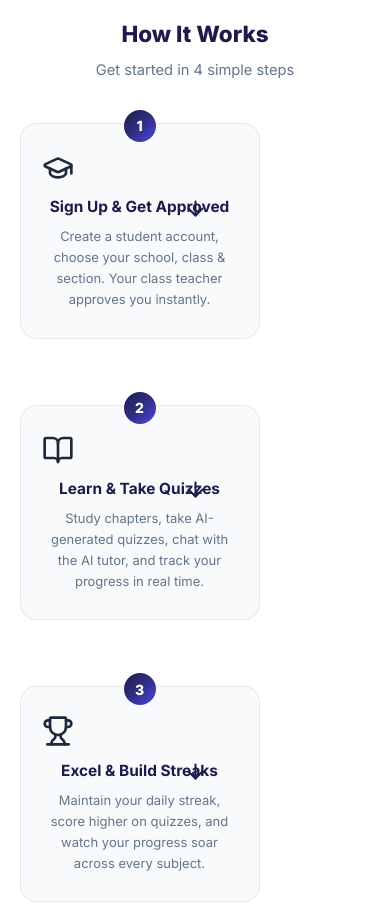
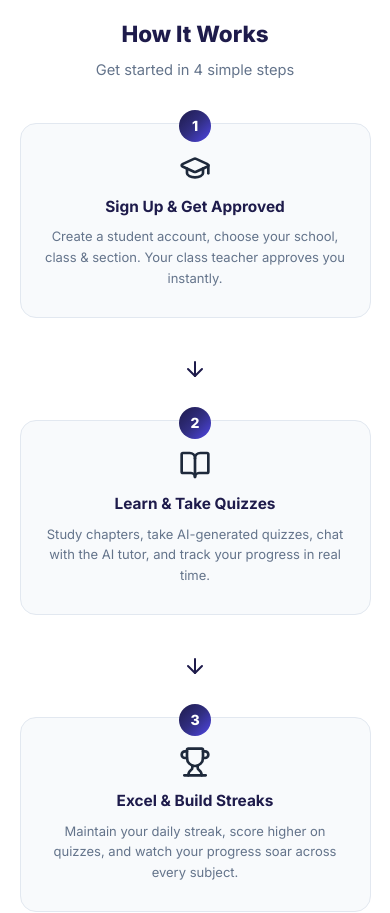
Before and after one commit to Swathidattha02/chatbot_web, a React (Create React App) app in the folder website_frontend/: page / in a window 390 px wide. Shown: the part 2060-2973 px from the top of the page. Built offline with nearby package versions, Linux system fonts and the light colour scheme; no server answers.

Commit message:
resolved arrows merging

```diff
--- a/website_frontend/src/styles/Home.css
+++ b/website_frontend/src/styles/Home.css
@@ -671,7 +671,7 @@
   display: flex;
   justify-content: center;
   align-items: stretch;
-  gap: 0;
+  gap: 1.5rem;
   max-width: 1250px;
   margin: 3rem auto 0;
   flex-wrap: wrap;
@@ -681,13 +681,17 @@
   background: var(--hp-bg-soft);
   border: 1px solid #e2e8f0;
   border-radius: var(--hp-radius);
-  padding: 2rem 1.5rem;
-  width: 240px;
+  padding: 2.5rem 1.75rem;
+  width: calc(25% - 2rem);
+  min-width: 260px;
+  max-width: 320px;
   text-align: center;
   position: relative;
   transition: transform .3s, box-shadow .3s;
   display: flex;
   flex-direction: column;
+  justify-content: center;
+  align-items: center;
 }
 
 .hp-step-card:hover {
@@ -734,9 +738,16 @@
   font-size: 1.4rem;
   color: var(--hp-primary);
   font-weight: 700;
-  padding: 0 1rem;
+  padding: 0;
   display: flex;
   align-items: center;
+  justify-content: center;
+}
+
+@media (max-width: 1200px) {
+  .hp-step-connector {
+    display: none;
+  }
 }
 
 /* ═══════════════════════════════════════════════════════════════════════
@@ -1060,12 +1071,22 @@
 
   .hp-steps-grid {
     flex-direction: column;
-    gap: 1.5rem;
+    align-items: center;
+    gap: 2.5rem;
+  }
+
+  .hp-step-card {
+    width: 100% !important;
+    max-width: 400px;
+    padding: 2rem 1.5rem;
   }
 
   .hp-step-connector {
+    display: flex !important;
     transform: rotate(90deg);
-    padding: 0;
+    height: 32px;
+    margin: 0;
+    z-index: 2;
   }
 
   .hp-hero-title {
```
